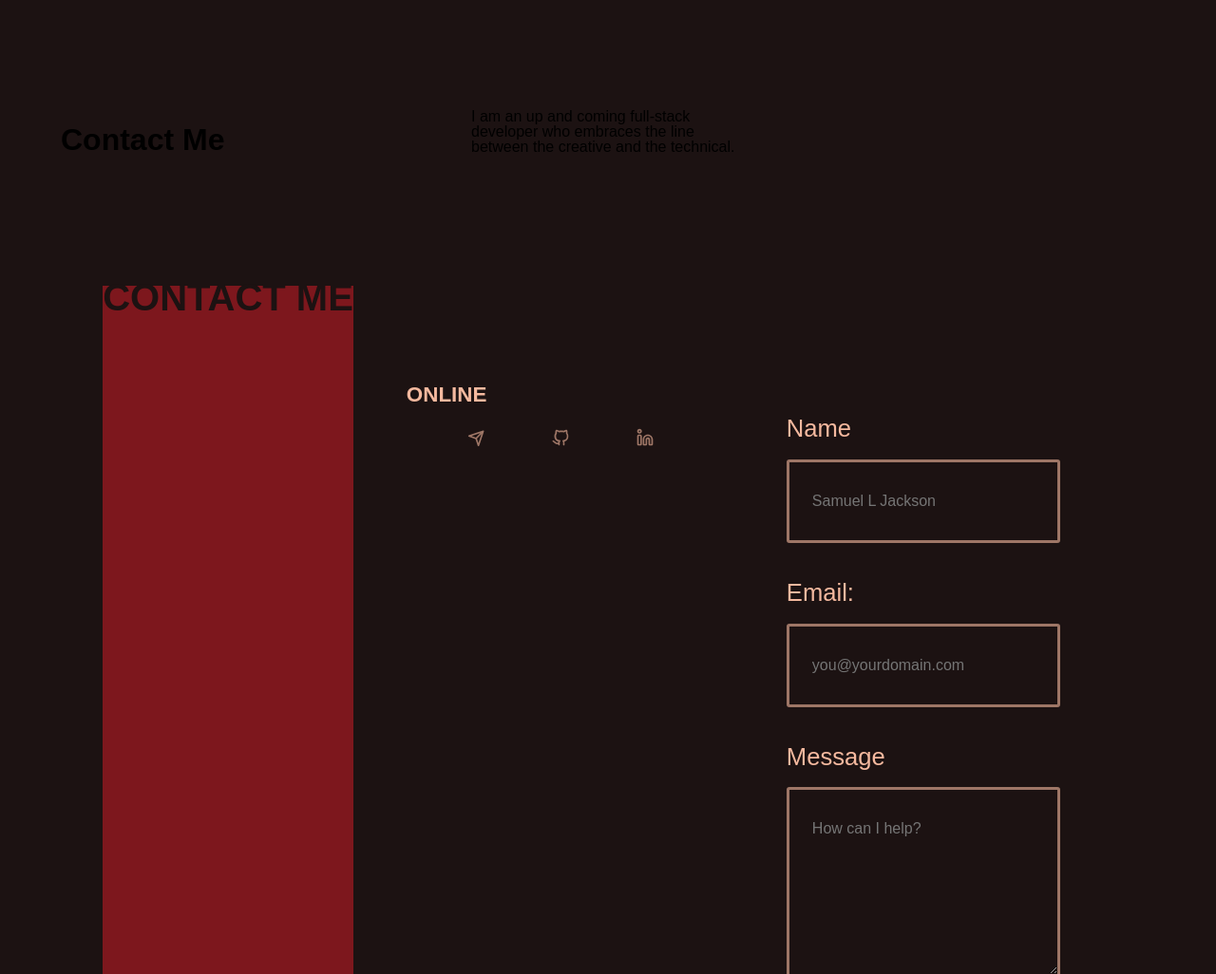
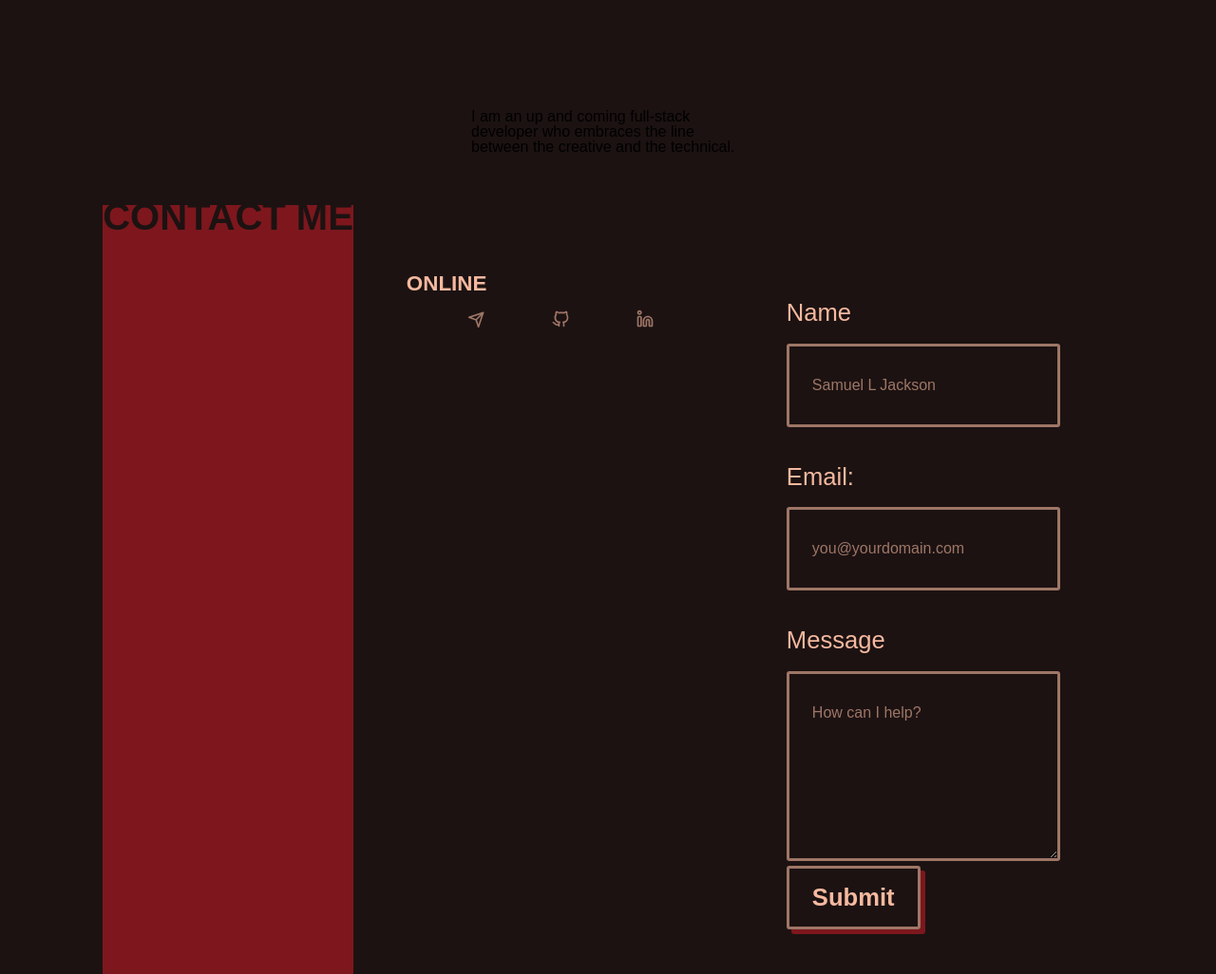
Before and after one commit to MrSamLaw/02-HW-ProfessionalPortfolio, a plain HTML site: page index.html in a window 1280 px wide. Shown: the part 1380-2406 px from the top of the page at 95% size. Drawn offline with Linux system fonts and the light colour scheme.

Commit message:
Contact me spacing

```diff
--- a/assets/css/style.css
+++ b/assets/css/style.css
@@ -1,9 +1,9 @@
 :root{
     --color-darkred:#1c1212;
     --color-288red:#bf1c26;
+    --color-288redalpha:rgba(191,28,38,.6);
     --color-creamred:#f5b99f;
     --color-creamredalpha:rgba(245,185,159,.6);
-    --color-288redalpha:rgba(191,28,38,.6);
 }
 
 * {
@@ -30,13 +30,13 @@ body {
 }
 
 .contact-form {
-    margin-top:12%;
+    margin-top:6%;
     color: var(--color-creamred);
 }
 
 .contact-form h3 {
     padding:0;
-    margin:0 0 4rem;
+    margin:1rem 0;
     line-height: 1.5rem;
     font-size:2.5rem;
     text-transform:uppercase;
@@ -49,7 +49,7 @@ body {
     margin:0;
     font-size:1.4rem;
     text-transform:uppercase;
-    margin:3rem 0 1.5rem
+    margin:2rem 0 1rem
 }
 
 .contact-form .social a {
@@ -123,6 +123,11 @@ body {
 form {
     font-size:2rem;
     width:100%;
+    color: var(--color-creamredalpha);
+}
+
+::placeholder {
+    color: var(--color-creamredalpha);
 }
 
 input, textarea {
@@ -144,7 +149,7 @@ form select {
     box-sizing:inherit;
     padding:2rem 1.5rem;
     width:100%;
-    color:rgba(255,255,255,.6);
+    color:var(--color-288red);
     outline:0;
     background-color:transparent;
     transition:.3s border;
--- a/index.html
+++ b/index.html
@@ -141,9 +141,6 @@
                     </figure>
                 </div>
             </section>
-            <header>
-                <h1>Contact Me</h1>
-            </header>
             <section class="row justify-center contact-form">
                 <h3>Contact Me</h3>
                 <div class="card-column">
```
